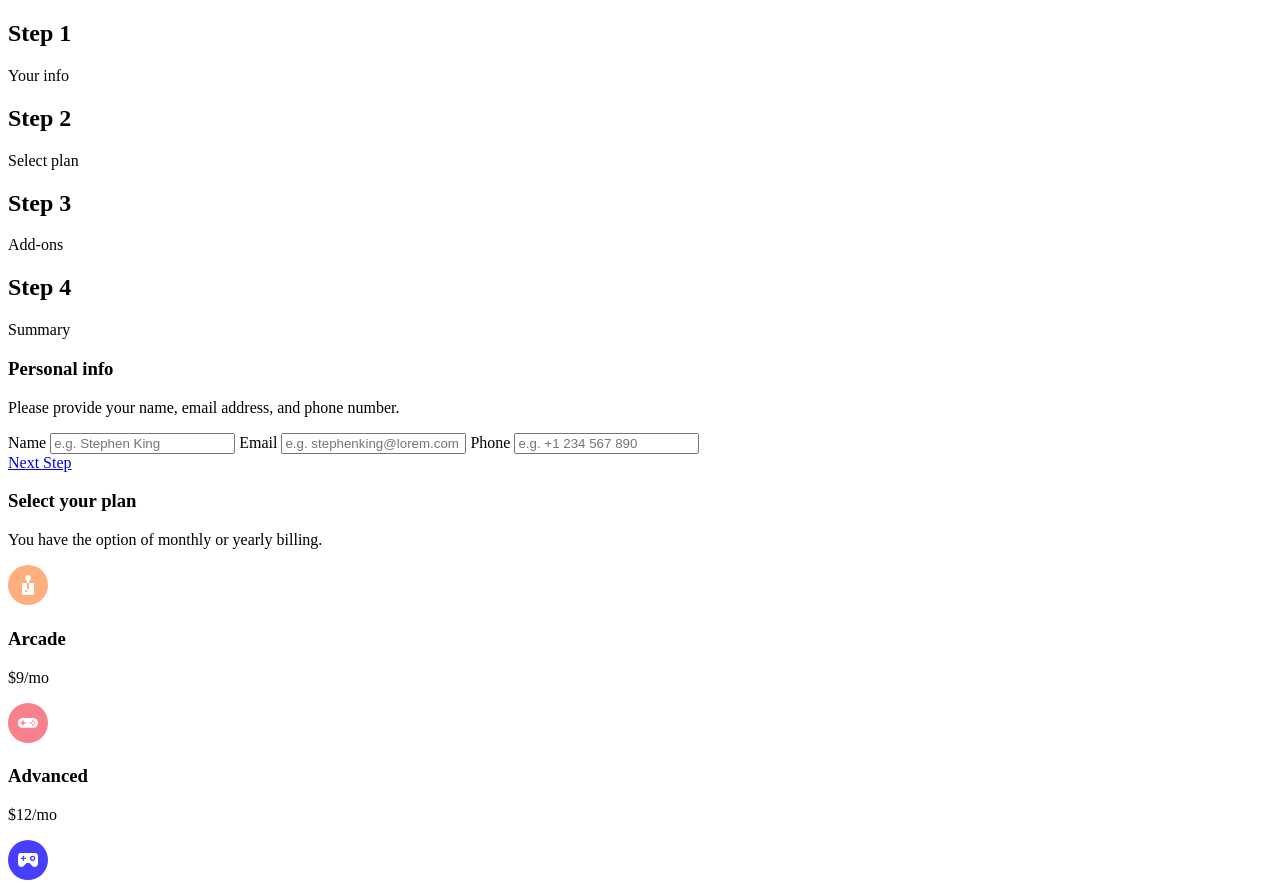
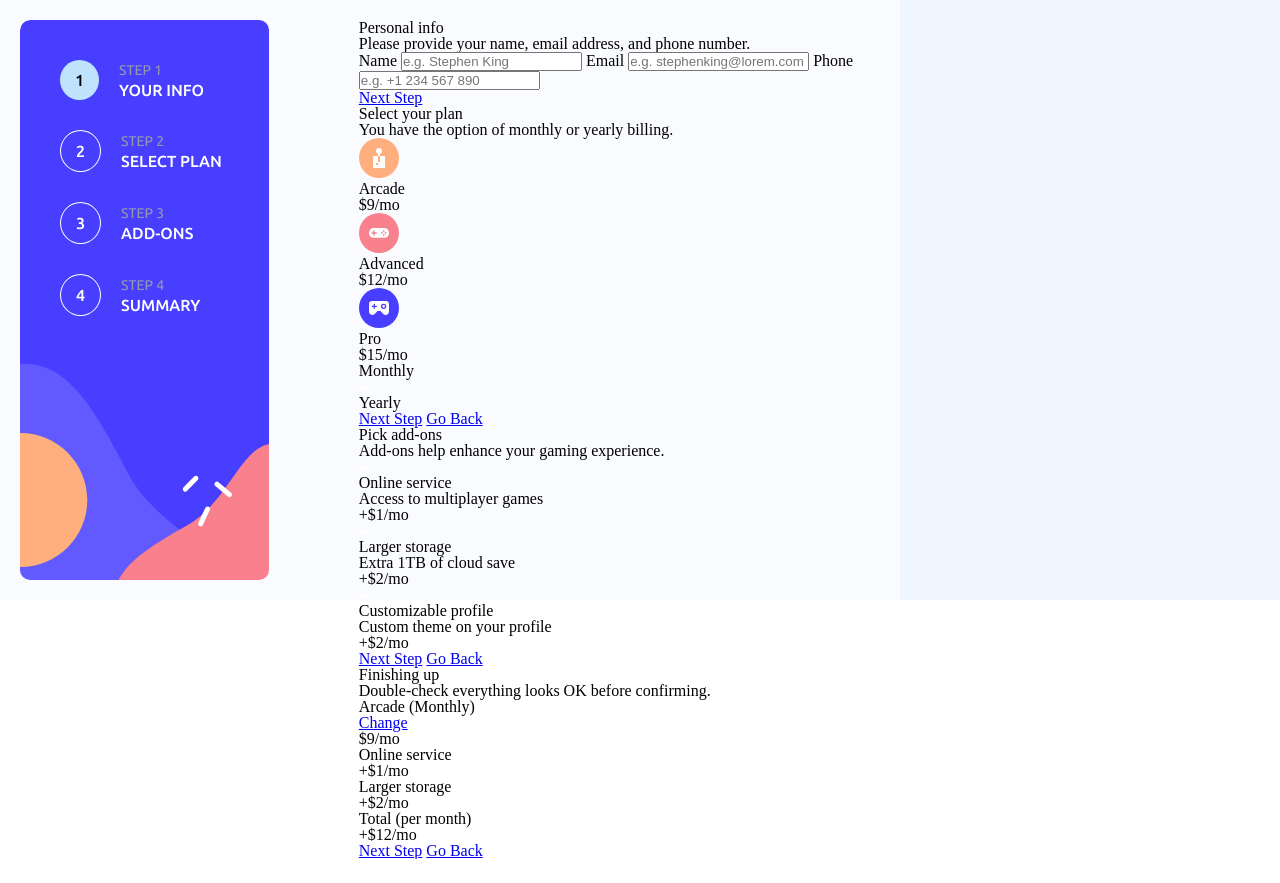
Before and after one commit to yassineboukhla/multi-step-form, a plain HTML site: page index.html in a window 1280 px wide. Shown: the top 883 px of the page. After the commit the page ends 859 px from the top, so only its background shows below. Drawn offline with Linux system fonts and the light colour scheme.

Commit message:
Sidebar steps styling done

```diff
--- a/index.html
+++ b/index.html
@@ -13,26 +13,40 @@
     />
 
     <title>Frontend Mentor | Multi-step form</title>
+
+    <link rel="stylesheet" href="style.css" />
   </head>
   <body>
     <main class="main">
       <article class="article">
         <section class="steps">
           <div class="step">
+            <p class="step-number current-step">1</p>
+            <div class="step-wrapper">
               <h2 class="step-title">Step 1</h2>
               <p class="step-paragraph">Your info</p>
             </div>
+          </div>
           <div class="step">
+            <p class="step-number">2</p>
+            <div class="step-wrapper">
               <h2 class="step-title">Step 2</h2>
               <p class="step-paragraph">Select plan</p>
             </div>
+          </div>
           <div class="step">
+            <p class="step-number">3</p>
+            <div class="step-wrapper">
               <h2 class="step-title">Step 3</h2>
               <p class="step-paragraph">Add-ons</p>
             </div>
+          </div>
           <div class="step">
+            <p class="step-number">4</p>
+            <div class="step-wrapper">
               <h2 class="step-title">Step 4</h2>
               <p class="step-paragraph">Summary</p>
+            </div>
           </div>
         </section>
         <section class="details">
--- /dev/null
+++ b/style.css
@@ -0,0 +1,227 @@
+/*
+** font family import
+*/
+@import url("https://fonts.googleapis.com/css2?family=Ubuntu:wght@400;500;700&display=swap");
+
+/*
+** CSS reset
+*/
+/* http://meyerweb.com/eric/tools/css/reset/
+   v2.0 | 20110126
+   License: none (public domain)
+*/
+
+html,
+body,
+div,
+span,
+applet,
+object,
+iframe,
+h1,
+h2,
+h3,
+h4,
+h5,
+h6,
+p,
+blockquote,
+pre,
+a,
+abbr,
+acronym,
+address,
+big,
+cite,
+code,
+del,
+dfn,
+em,
+img,
+ins,
+kbd,
+q,
+s,
+samp,
+small,
+strike,
+strong,
+sub,
+sup,
+tt,
+var,
+b,
+u,
+i,
+center,
+dl,
+dt,
+dd,
+ol,
+ul,
+li,
+fieldset,
+form,
+label,
+legend,
+table,
+caption,
+tbody,
+tfoot,
+thead,
+tr,
+th,
+td,
+article,
+aside,
+canvas,
+details,
+embed,
+figure,
+figcaption,
+footer,
+header,
+hgroup,
+menu,
+nav,
+output,
+ruby,
+section,
+summary,
+time,
+mark,
+audio,
+video {
+  margin: 0;
+  padding: 0;
+  border: 0;
+  font-size: 100%;
+  font: inherit;
+  vertical-align: baseline;
+}
+/* HTML5 display-role reset for older browsers */
+article,
+aside,
+details,
+figcaption,
+figure,
+footer,
+header,
+hgroup,
+menu,
+nav,
+section {
+  display: block;
+}
+body {
+  line-height: 1;
+}
+ol,
+ul {
+  list-style: none;
+}
+blockquote,
+q {
+  quotes: none;
+}
+blockquote:before,
+blockquote:after,
+q:before,
+q:after {
+  content: "";
+  content: none;
+}
+table {
+  border-collapse: collapse;
+  border-spacing: 0;
+}
+* {
+  margin: 0;
+  padding: 0;
+  box-sizing: border-box;
+}
+
+/*
+** Re-used styling
+*/
+
+:root {
+  /* Primary Colors */
+  --color-marine-blue: hsl(213, 96%, 18%);
+  --color-purplish-blue: hsl(243, 100%, 62%);
+  --color-pastel-blue: hsl(228, 100%, 84%);
+  --color-light-blue: hsl(206, 94%, 87%);
+  --color-strawberry-red: hsl(354, 84%, 57%);
+  /* Neutral Colors */
+  --color-neutral-gray: hsl(231, 11%, 63%);
+  --color-neutral-light-gray: hsl(229, 24%, 87%);
+  --color-neutral-magnolia: hsl(217, 100%, 97%);
+  --color-neutral-alabaster: hsl(231, 100%, 99%);
+  --color-neutral-white: hsl(0, 0%, 100%);
+}
+
+/* Main styling */
+.main {
+  background-color: var(--color-neutral-magnolia);
+  width: 100%;
+  height: 100%;
+}
+
+/* Article styling */
+.article {
+  background-color: var(--color-neutral-alabaster);
+  width: 900px;
+  height: 600px;
+  display: flex;
+  padding: 20px;
+  gap: 90px;
+}
+
+/* Steps section styling */
+.steps {
+  height: 100%;
+  width: 300px;
+  background-image: url("assets/images/bg-sidebar-desktop.svg");
+  background-repeat: no-repeat;
+  padding: 40px;
+  border-radius: 10px;
+  display: flex;
+  flex-direction: column;
+  gap: 30px;
+}
+.step {
+  display: flex;
+  align-items: center;
+  gap: 20px;
+}
+.step-number {
+  border: 1px solid white;
+  padding: 12px 15px;
+  border-radius: 50%;
+  color: white;
+  font-family: "Ubuntu";
+  font-weight: 500;
+}
+.current-step {
+  border: none;
+  background-color: var(--color-light-blue);
+  color: black;
+}
+.step-wrapper {
+  display: flex;
+  flex-direction: column;
+  gap: 5px;
+}
+.step-title {
+  text-transform: uppercase;
+  font-size: 14px;
+  font-family: "Ubuntu";
+  color: var(--color-neutral-gray);
+  font-weight: 300;
+}
+.step-paragraph {
+  color: white;
+  text-transform: uppercase;
+  font-family: "Ubuntu";
+  font-weight: 500;
+}
```
Lines whose indentation alone changed are shown as unchanged.
